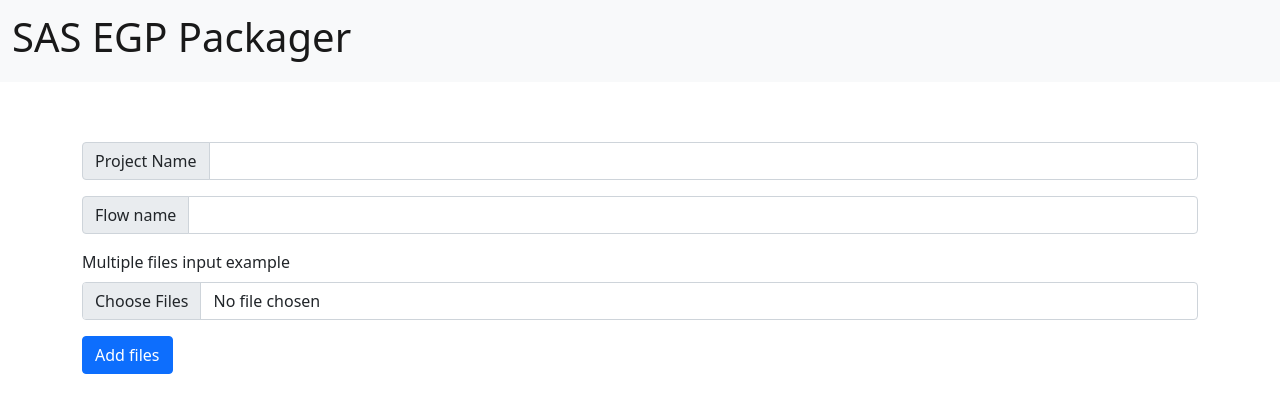
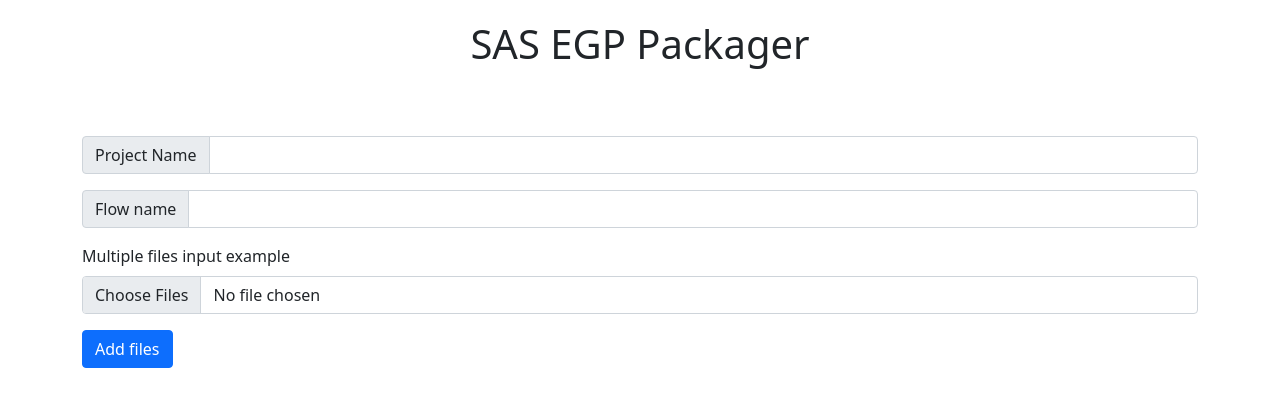
Before and after one commit to pkondacs/DjangoExampleWithEldar, a Django app: page / in a window 1280 px wide. Shown: the top 413 px of the page. Run offline with Django 3.2, Linux system fonts and the light colour scheme; some libraries are stand-ins or nearby versions.

Commit message:
base.html title changes

```diff
--- a/FirstProject/templates/base.html
+++ b/FirstProject/templates/base.html
@@ -25,11 +25,7 @@
 
 </head>
 <body>
-<nav class="navbar navbar-light bg-light">
-    <div class="container-fluid">
-        <span class="navbar-brand col-9 h1 fs-1" style="left: 40%">SAS EGP Packager</span>
-    </div>
-</nav>
+<h1 class="text-center" style="padding-top:20px;">SAS EGP Packager</h1>
 <div class="container" style="padding-top:60px">
     <div class="col-12">
         {% block content %}
```
